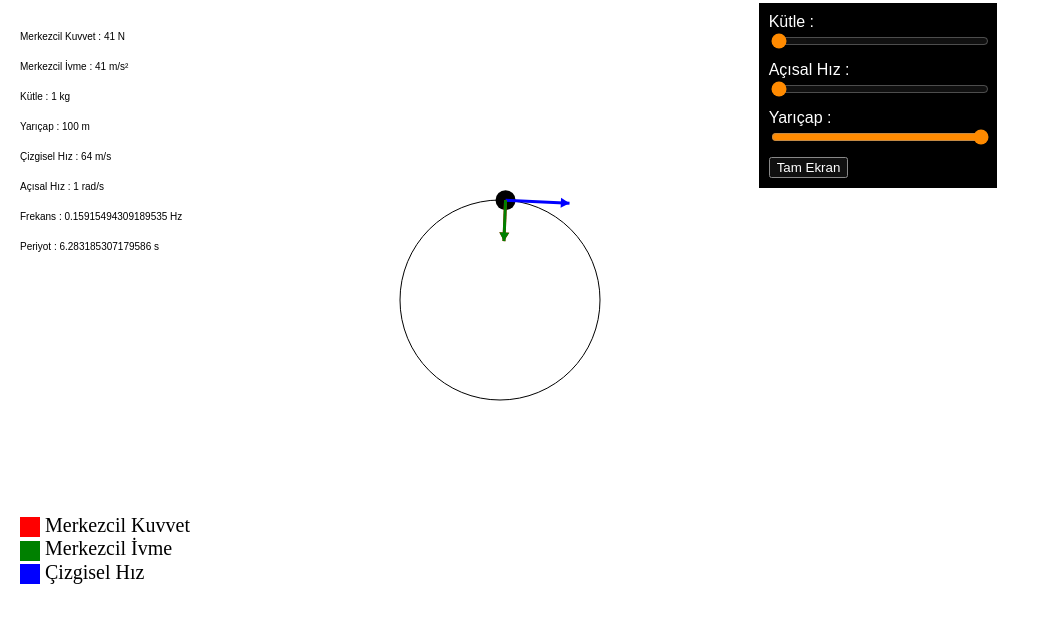
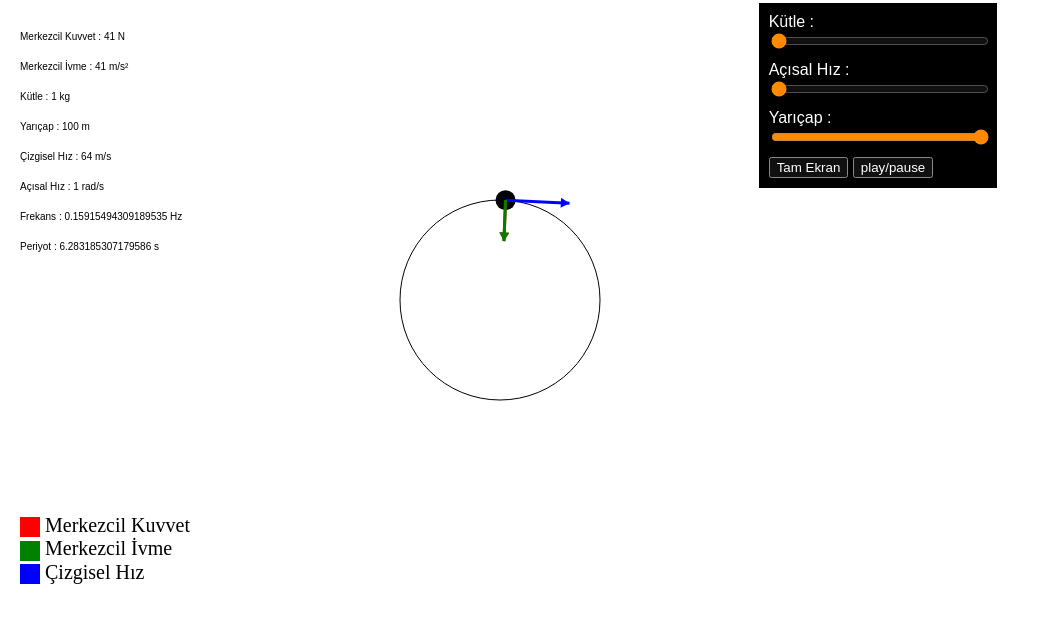
Before and after one commit to physicsmob/merkezcil, a plain HTML site: page index.html in a window 1280 px wide. Shown: the whole page, without its empty margins (0-1040 px from the left). Drawn offline with Linux system fonts and the light colour scheme.

Commit message:
Update index.html

```diff
--- a/index.html
+++ b/index.html
@@ -87,6 +87,7 @@
 				<span id="name">Yarıçap :</span> <input type="range" id="radius" />
 			</div>
 					<button onclick="javascript:document.querySelector('#sim').requestFullscreen();onresize();">Tam Ekran</button>
+<button onclick="pl()">play/pause</button>
 
 
 
```
